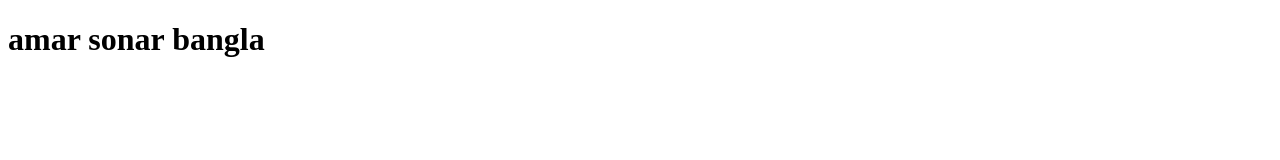
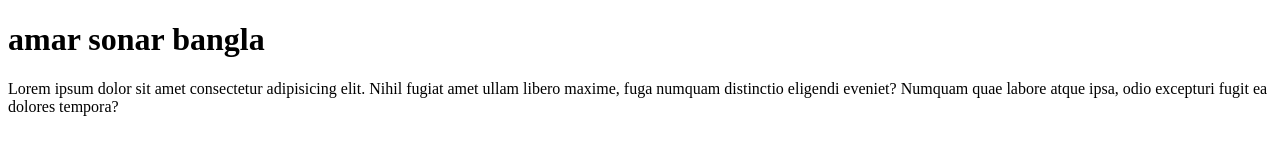
Before and after one commit to alaminhosen1/Git, a plain HTML site: page media.html in a window 1280 px wide. Drawn offline with Linux system fonts and the light colour scheme.

```diff
--- a/media.html
+++ b/media.html
@@ -8,5 +8,6 @@
 </head>
 <body>
   <h1>amar sonar bangla</h1>
+  <p>Lorem ipsum dolor sit amet consectetur adipisicing elit. Nihil fugiat amet ullam libero maxime, fuga numquam distinctio eligendi eveniet? Numquam quae labore atque ipsa, odio excepturi fugit ea dolores tempora?</p>
 </body>
 </html>
```
